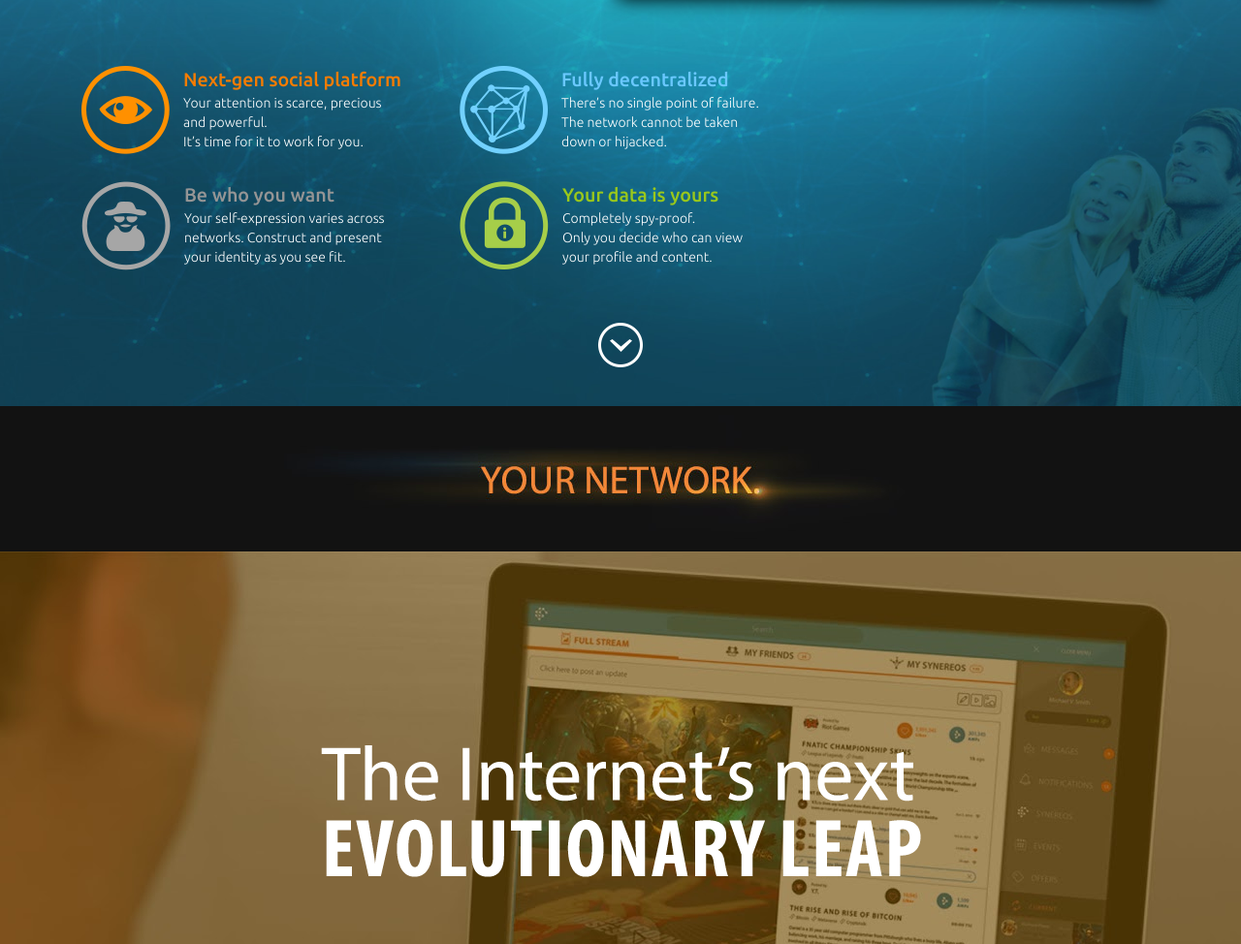
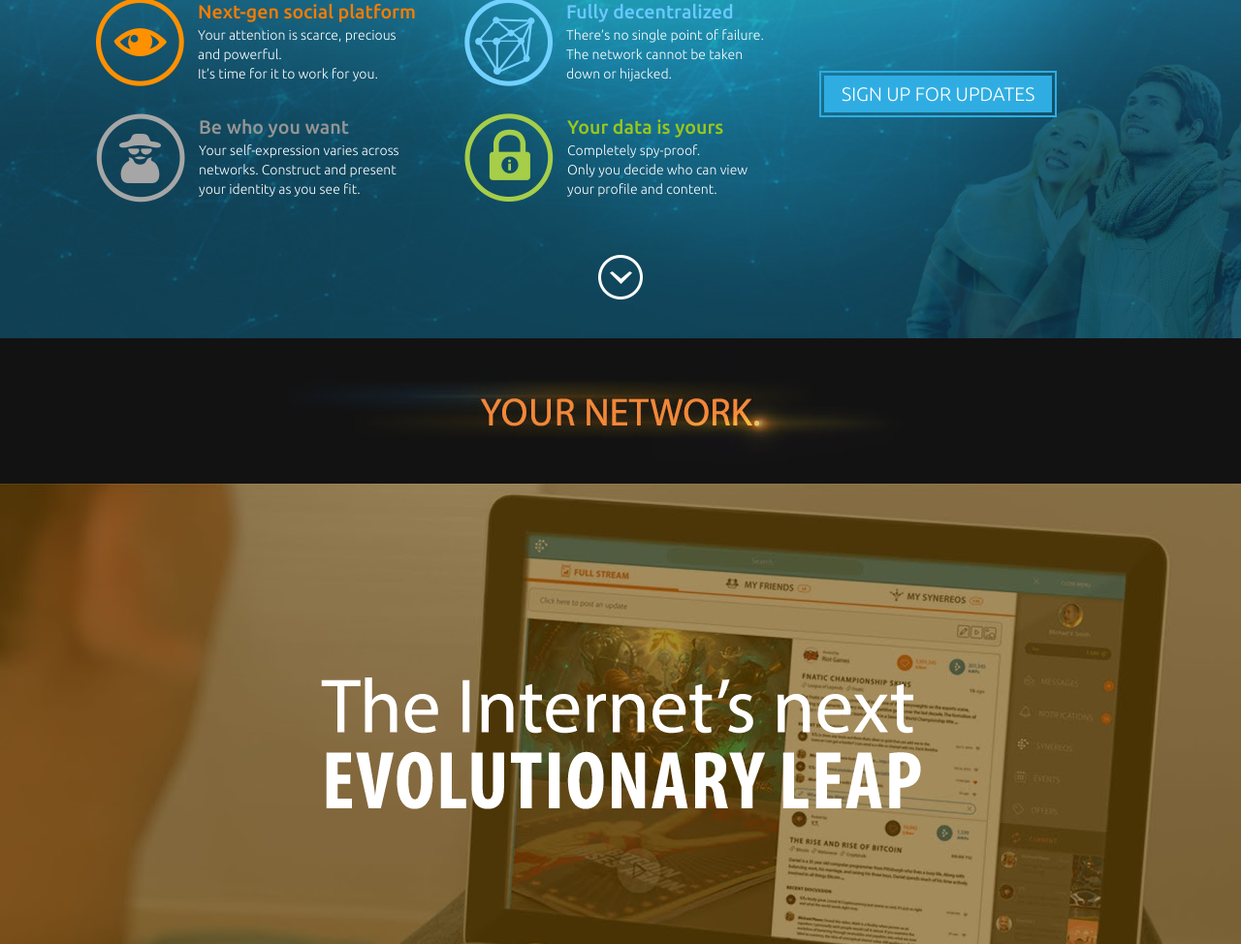
Before and after one commit to synereo/synereo.github.io, a Jekyll site: the page built from index.html, in a window 1280 px wide and 1400 px high, cut to the strip 426-1400 px from the top of the window. Shown: the whole strip at 97% size. Built offline with Jekyll 4.4.1, drawn with Linux system fonts in a browser that asks for light colours; nearby versions of some CDN libraries.

Commit message:
CTA style

```diff
--- a/_layouts/home.html
+++ b/_layouts/home.html
@@ -74,15 +74,16 @@
         </div>
         <div class="features">
           <div class="container">
+            <div class="col-md-8">
               <div class="row">
-              <div class="col-md-4 feature">
+                <div class="col-md-6 feature">
                   <img src="/img/icons/nextgen.png">
                   <div class="text">
                     <h3 class="orange">Next-gen social platform</h3>
                     <p>Your attention is scarce, precious</br> and powerful.</br> It’s time for it to work for you.</p>
                   </div>
                 </div>
-              <div class="col-md-4 feature">
+                <div class="col-md-6 feature">
                   <img src="/img/icons/fully.png">
                   <div class="text">
                     <h3 class="blue">Fully decentralized</h3>
@@ -91,20 +92,24 @@
                 </div>
               </div>
               <div class="row">
-              <div class="col-md-4 feature">
+                <div class="col-md-6 feature">
                   <img src="/img/icons/bewho.png">
                   <div class="text">
                     <h3 class="gray">Be who you want</h3>
                     <p>Your self-expression varies across</br> networks. Construct and present</br> your identity as you see fit.</p>
                   </div>
                 </div>
-              <div class="col-md-4 feature">
+                <div class="col-md-6 feature">
                   <img src="/img/icons/key.png">
                   <div class="text">
                     <h3 class="green">Your data is yours</h3>
                     <p>Completely spy-proof.</br> Only you decide who can view</br> your profile and content.</p>
                   </div>
                 </div>
+              </div>
+            </div>
+            <div class="col-md-4 cta">
+              <span><a href="#contact">Sign up for updates</a></span>
             </div>
           </div>
           <div class="down">
--- a/_sass/_home.scss
+++ b/_sass/_home.scss
@@ -3,7 +3,7 @@ body {
         background: url(/img/bg/main.jpg) no-repeat;
         background-size: cover;
         background-position: center;
-        padding-top: 200px;
+        padding-top: 130px;
         div.strip {
             background-color: rgba(0, 0, 0, 0.4);
             padding-top: 7px;
@@ -33,7 +33,7 @@ body {
             div.video {
                 iframe {
                     position: absolute;
-                    margin-top: -100px;
+                    margin-top: -55px;
                     border: 3px $synereo-blue solid;
                     border-radius: 3px;
                     box-shadow: -3px 3px 20px #000;
@@ -62,7 +62,21 @@ body {
                         color: #fff;
                     }
                 }
-
+            }
+            div.cta {
+                margin-top: 100px;
+                span {
+                    padding: 16px 3px 12px 3px;
+                    border: 2px $synereo-blue solid;
+                    a {
+                        background-color: $synereo-blue;
+                        color: #fff;
+                        text-decoration: none;
+                        text-transform: uppercase;
+                        font-size: 1.4em;
+                        padding: 8px 18px;
+                    }
+                }
             }
             div.down {
                 padding-top: 40px;
```
Lines whose indentation alone changed are shown as unchanged.
